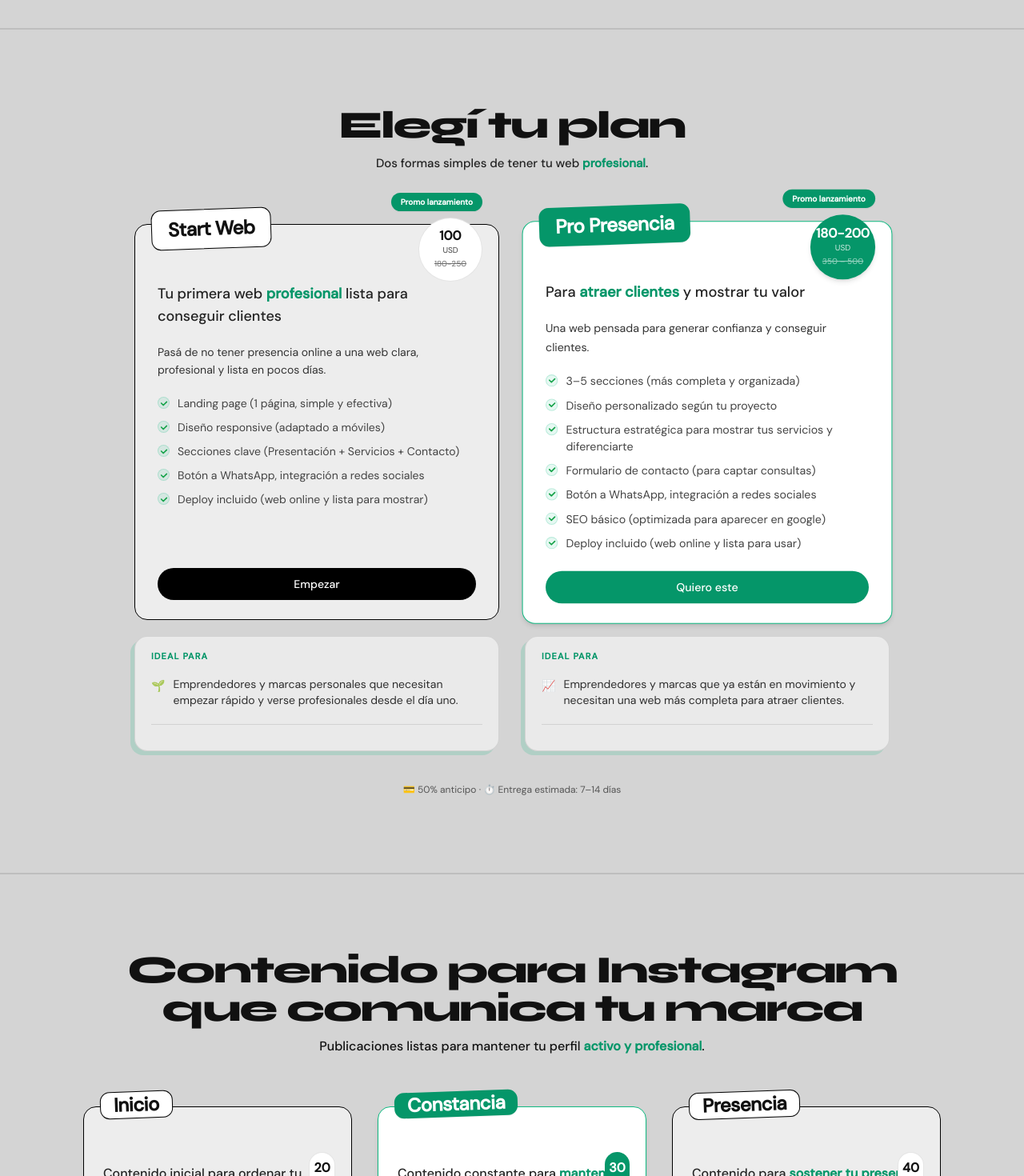
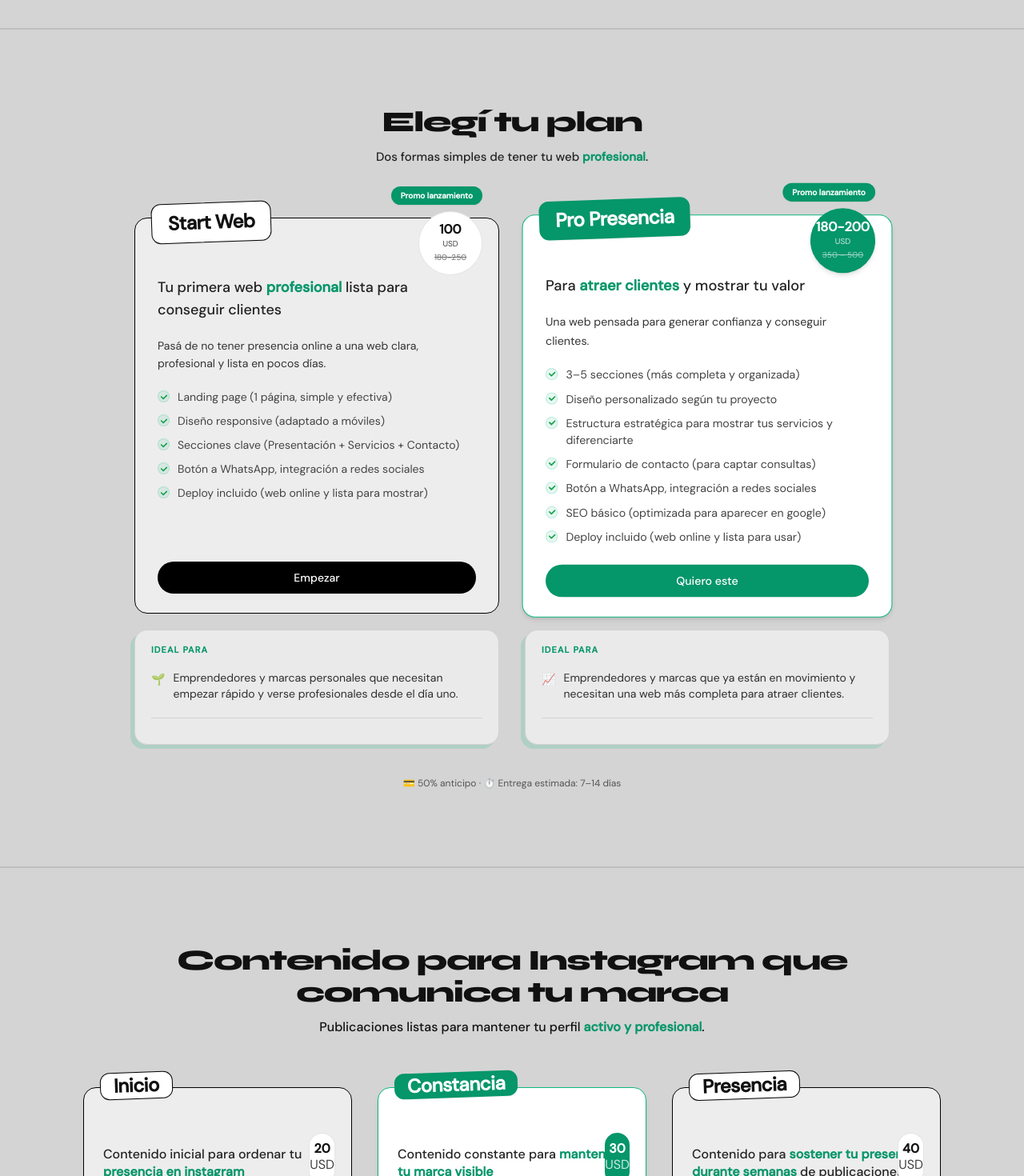
Before and after one commit to joy-amorin/WebSoluciones-landing-page, a Next.js app: page / in a window 1280 px wide. Shown: the part 2740-4210 px from the top of the page at 80% size. Built offline with nearby package versions, Linux system fonts and the light colour scheme.

Commit message:
style: change size titles

```diff
--- a/components/Planes.tsx
+++ b/components/Planes.tsx
@@ -68,7 +68,7 @@ export default function Planes() {
 
         {/* HEADER */}
         <div className="mb-16 text-center">
-          <h2 className="text-4xl md:text-5xl font-extrabold tracking-tighter mb-3 text-[#111]">
+          <h2 className="text-5xl md:text-4xl font-extrabold tracking-tighter mb-3 text-[#111]">
             Elegí tu plan
           </h2>
           <p className="text-[15px] font-medium text-[#222]">
--- a/components/Portfolio.tsx
+++ b/components/Portfolio.tsx
@@ -29,7 +29,7 @@ export default function Portfolio() {
             Proyectos
           </span>
 
-          <h2 className="text-4xl font-extrabold tracking-tighter mb-2 text-[#111]">
+          <h2 className="text-5xl md:text-4xl font-extrabold tracking-tighter mb-2 text-[#111]">
             Algunos proyectos
           </h2>
         </div>
--- a/components/ServiciosAdicionales.jsx
+++ b/components/ServiciosAdicionales.jsx
@@ -62,7 +62,7 @@ export default function Planes() {
 
         {/* HEADER */}
         <div className="mb-16 text-center">
-          <h2 className="text-4xl md:text-5xl font-extrabold tracking-tighter mb-3 text-[#111]">
+          <h2 className="text-5xl md:text-4xl font-extrabold tracking-tighter mb-3 text-[#111]">
            Contenido para Instagram que comunica tu marca
           </h2>
 
```
